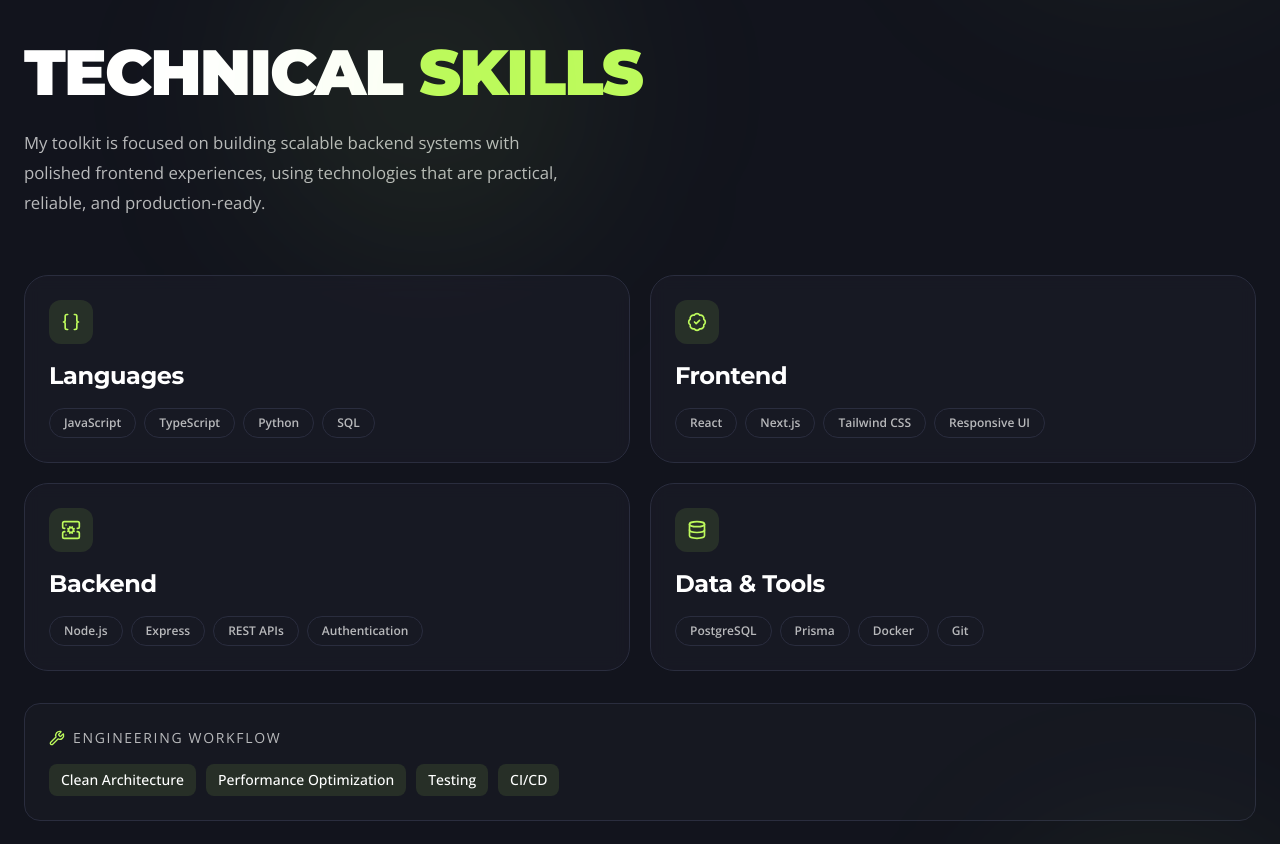
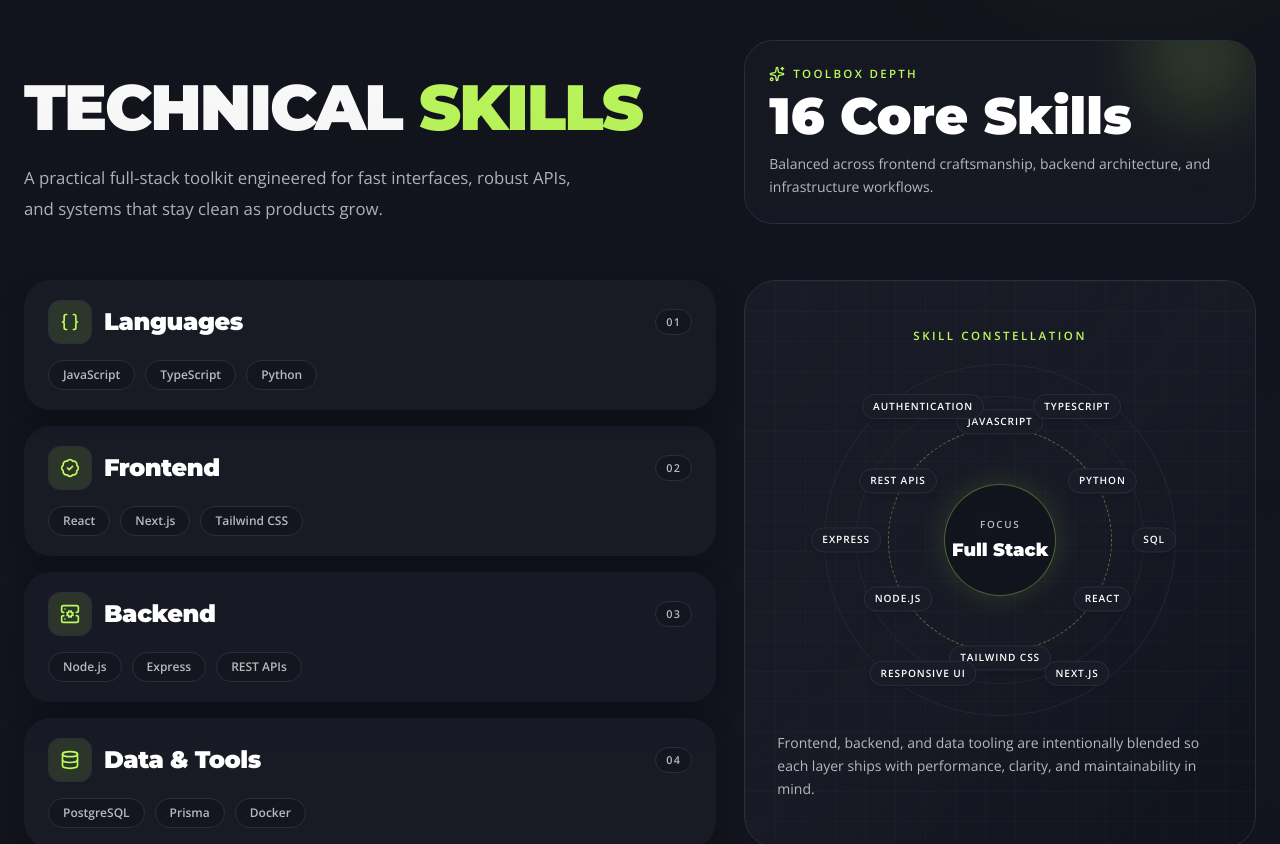
Before and after one commit to Bendifallah-Rami/rami-portfolio-v2, a Next.js app: page / in a window 1280 px wide. Shown: the part 3520-4364 px from the top of the page. Built offline with nearby package versions, Linux system fonts and the light colour scheme.

Commit message:
fix: reorder imports and enhance Skills component layout for improved readability and functionality

```diff
--- a/src/components/sections/skills.jsx
+++ b/src/components/sections/skills.jsx
@@ -1,7 +1,7 @@
 'use client';
 
 import { useMemo } from 'react';
-import { Braces, Database, ServerCog, Wrench, BadgeCheck } from 'lucide-react';
+import { BadgeCheck, Braces, Database, ServerCog, Sparkles, Wrench } from 'lucide-react';
 import {
   SiDocker,
   SiExpress,
@@ -41,6 +41,18 @@
   SiGit,
 };
 
+const toCalcOffset = (value) => {
+  const rounded = Math.round(value * 1000) / 1000;
+  const normalized = Object.is(rounded, -0) ? 0 : rounded;
+  const abs = Math.abs(normalized);
+  const valueText = Number.isInteger(abs)
+    ? String(abs)
+    : abs.toFixed(3).replace(/\.?0+$/, '');
+  const operator = normalized < 0 ? '-' : '+';
+
+  return `${operator} ${valueText}px`;
+};
+
 export default function Skills() {
   const loopLogos = useMemo(() => {
     return skillLoopItems.map(({ label, icon, color }) => {
@@ -58,69 +70,178 @@
     });
   }, []);
 
+  const totalSkills = useMemo(() => {
+    return skillGroups.reduce((count, group) => count + group.skills.length, 0);
+  }, []);
+
+  const orbitSkills = useMemo(() => {
+    const flattened = skillGroups.flatMap(({ title, skills }) =>
+      skills.map((skill) => ({ skill, title }))
+    );
+
+    if (!flattened.length) return [];
+
+    const maxItems = Math.min(flattened.length, 12);
+
+    return flattened.slice(0, maxItems).map((item, index) => {
+      const angle = ((Math.PI * 2) / maxItems) * index - Math.PI / 2;
+      const radius = index % 2 === 0 ? 118 : 154;
+      const x = Math.cos(angle) * radius;
+      const y = Math.sin(angle) * radius;
+
+      return {
+        ...item,
+        xOffset: toCalcOffset(x),
+        yOffset: toCalcOffset(y),
+      };
+    });
+  }, []);
+
   return (
     <section
       id="skills"
-      className="relative py-16 md:py-24 [font-family:var(--font-body)]"
+      className="relative overflow-hidden py-16 md:py-24 [font-family:var(--font-body)]"
     >
-      <div className="pointer-events-none absolute top-0 left-1/3 h-72 w-72 -translate-x-1/2 rounded-full bg-(--color-accent)/10 blur-[110px]" />
-      <div className="pointer-events-none absolute bottom-0 right-0 h-64 w-64 rounded-full bg-(--color-accent)/10 blur-[100px]" />
+      <div className="pointer-events-none absolute inset-0 bg-linear-to-b from-transparent via-(--color-surface)/15 to-transparent" />
 
       <div className="container mx-auto px-6">
-        <div className="mb-14 max-w-4xl">
+        <div className="mb-14 grid gap-7 lg:grid-cols-[1.15fr_0.85fr] lg:items-end">
+          <div>
             <h2 className="m-0 mb-6 leading-none [font-family:var(--font-display)] text-[clamp(2.2rem,5vw,4.5rem)] font-black tracking-[-0.03em] text-white">
               TECHNICAL <span className="text-(--color-accent)">SKILLS</span>
             </h2>
             <p className="m-0 max-w-[58ch] text-[1.05rem] leading-[1.8] text-(--color-muted)">
-            My toolkit is focused on building scalable backend systems with polished frontend experiences,
-            using technologies that are practical, reliable, and production-ready.
+              A practical full-stack toolkit engineered for fast interfaces, robust APIs, and
+              systems that stay clean as products grow.
             </p>
           </div>
 
-        <div className="grid gap-5 sm:grid-cols-2">
-          {skillGroups.map(({ title, icon, skills }) => {
+          <aside className="hidden md:block relative overflow-hidden rounded-[1.8rem] border border-(--color-border) bg-(--color-surface)/55 p-6 backdrop-blur-xl">
+            <div className="pointer-events-none absolute -top-10 right-0 h-28 w-28 rounded-full bg-(--color-accent)/20 blur-2xl" />
+            <div className="relative">
+              <div className="mb-2 flex items-center gap-2 text-[0.72rem] font-semibold uppercase tracking-[0.2em] text-(--color-accent)">
+                <Sparkles className="h-4 w-4" />
+                Toolbox Depth
+              </div>
+              <p className="m-0 [font-family:var(--font-display)] text-[clamp(2.1rem,4vw,3.2rem)] font-black leading-none text-white">
+                {String(totalSkills).padStart(2, '0')} Core Skills
+              </p>
+              <p className="mt-3 mb-0 text-sm leading-relaxed text-(--color-muted)">
+                Balanced across frontend craftsmanship, backend architecture, and infrastructure
+                workflows.
+              </p>
+            </div>
+          </aside>
+        </div>
+
+        <div className="grid gap-7 lg:grid-cols-[1.15fr_0.85fr] lg:items-stretch">
+          <div className="relative space-y-4">
+            {skillGroups.map(({ title, icon, skills }, index) => {
               const Icon = iconMap[icon] || Braces;
+
               return (
                 <article
                   key={title}
-                className="rounded-3xl border border-(--color-border) bg-(--color-surface)/70 p-6 backdrop-blur-sm"
+                  className="group relative overflow-hidden rounded-[1.65rem] bg-(--color-surface)/75 px-5 py-5 shadow-[0_14px_30px_rgba(0,0,0,0.24)] sm:px-6"
                 >
-                <div className="mb-4 flex h-11 w-11 items-center justify-center rounded-xl bg-(--color-accent)/10">
+                  <div className="relative">
+                    <div className="mb-4 flex items-center gap-3">
+                      <div className="inline-flex h-11 w-11 items-center justify-center rounded-xl border border-(--color-border) bg-(--color-accent)/12">
                         <Icon className="h-5 w-5 text-(--color-accent)" />
                       </div>
-                <h3 className="mb-4 [font-family:var(--font-display)] text-2xl font-bold tracking-[-0.02em] text-white">
+                      <h3 className="m-0 [font-family:var(--font-display)] text-[1.35rem] font-extrabold tracking-[-0.02em] text-white sm:text-[1.5rem]">
                         {title}
                       </h3>
-                <div className="flex flex-wrap gap-2">
-                  {skills.map((skill) => (
+                      <span className="ml-auto rounded-full border border-(--color-border) bg-black/15 px-2.5 py-1 text-[0.68rem] font-bold uppercase tracking-[0.12em] text-(--color-muted)">
+                        {String(index + 1).padStart(2, '0')}
+                      </span>
+                    </div>
+
+                    <div className="flex flex-wrap gap-2.5">
+                      {skills.slice(0, 3).map((skill) => (
                         <span
                           key={skill}
-                      className="rounded-full border border-(--color-border) bg-transparent px-3.5 py-1.5 text-xs font-semibold text-(--color-muted)"
+                          className="rounded-full border border-(--color-border) bg-black/15 px-3.5 py-1.5 text-xs font-semibold text-(--color-muted) transition-[border-color,color,transform] duration-250 hover:-translate-y-0.5 hover:border-(--color-accent)/50 hover:text-white"
                         >
                           {skill}
                         </span>
                       ))}
+                    </div>
                   </div>
                 </article>
               );
             })}
           </div>
 
-        <div className="mt-8 rounded-2xl border border-(--color-border) bg-(--color-surface)/50 p-6">
-          <div className="mb-4 flex items-center gap-2 text-sm uppercase tracking-[0.12em] text-(--color-muted)">
+          <aside className="hidden lg:flex relative overflow-hidden rounded-4xl border border-(--color-border) bg-linear-to-br from-(--color-surface)/90 via-(--color-surface)/75 to-[#10131c]/95 p-6 sm:p-8 flex-col">
+            <div className="pointer-events-none absolute inset-0 bg-[linear-gradient(rgba(255,255,255,0.04)_1px,transparent_1px),linear-gradient(90deg,rgba(255,255,255,0.04)_1px,transparent_1px)] bg-size-[30px_30px] opacity-50" />
+            <div className="relative flex-1 flex flex-col items-center justify-center">
+              <p className="m-0 text-[0.72rem] font-semibold uppercase tracking-[0.22em] text-(--color-accent)">
+                Skill Constellation
+              </p>
+
+              <div className="relative mx-auto mt-5 h-80 w-80 max-w-full sm:h-88 sm:w-88">
+                <div className="absolute inset-0 rounded-full border border-(--color-border)/70" />
+                <div className="absolute inset-8 rounded-full border border-(--color-border)/60" />
+                <div className="absolute inset-16 rounded-full border border-dashed border-(--color-accent)/40 animate-[spin_24s_linear_infinite]" />
+
+                <div className="absolute top-1/2 left-1/2 flex h-28 w-28 -translate-x-1/2 -translate-y-1/2 flex-col items-center justify-center rounded-full border border-(--color-accent)/35 bg-(--color-dark)/85 text-center shadow-[0_0_30px_rgba(189,250,92,0.14)] backdrop-blur-md">
+                  <span className="text-[0.62rem] font-semibold uppercase tracking-[0.16em] text-(--color-muted)">
+                    Focus
+                  </span>
+                  <span className="mt-1 [font-family:var(--font-display)] text-lg font-black text-white">
+                    Full Stack
+                  </span>
+                </div>
+
+                {orbitSkills.map(({ skill, title, xOffset, yOffset }) => (
+                  <span
+                    key={`${title}-${skill}`}
+                    className="absolute top-1/2 left-1/2 rounded-full border border-(--color-border) bg-(--color-surface)/95 px-2.5 py-1 text-[0.63rem] font-semibold uppercase tracking-[0.09em] text-white shadow-md"
+                    style={{ transform: `translate(calc(-50% ${xOffset}), calc(-50% ${yOffset}))` }}
+                  >
+                    {skill}
+                  </span>
+                ))}
+              </div>
+
+              <p className="m-0 mt-4 text-sm leading-relaxed text-(--color-muted)">
+                Frontend, backend, and data tooling are intentionally blended so each layer ships
+                with performance, clarity, and maintainability in mind.
+              </p>
+            </div>
+          </aside>
+        </div>
+
+        <div className="hidden lg:block mt-9 overflow-hidden rounded-[1.8rem] border border-(--color-border) bg-(--color-surface)/55 p-6 sm:p-8">
+          <div className="mb-5 flex items-center gap-2 text-sm uppercase tracking-[0.12em] text-(--color-muted)">
             <Wrench className="h-4 w-4 text-(--color-accent)" />
             Engineering Workflow
           </div>
-          <div className="flex flex-wrap gap-2.5">
-            {workflowSkills.map((item) => (
+
+          <ol className="grid gap-3 md:grid-cols-2 xl:grid-cols-4">
+            {workflowSkills.map((item, index) => (
+              <li
+                key={item}
+                className="group relative overflow-hidden rounded-2xl border border-(--color-border) bg-black/15 px-4 py-4"
+              >
+                <div className="pointer-events-none absolute -right-6 -top-8 h-16 w-16 rounded-full bg-(--color-accent)/15 blur-xl transition-opacity duration-300 group-hover:opacity-100" />
+                <span className="text-[0.66rem] font-bold uppercase tracking-[0.15em] text-(--color-accent)">
+                  {String(index + 1).padStart(2, '0')}
+                </span>
+                <p className="m-0 mt-2 [font-family:var(--font-display)] text-[1rem] font-bold text-white">
+                  {item}
+                </p>
+
+                {index !== workflowSkills.length - 1 && (
                   <span
-                key={item}
-                className="rounded-lg bg-(--color-accent)/10 px-3 py-1.5 text-sm font-medium text-white"
-              >
-                {item}
-              </span>
+                    className="pointer-events-none absolute top-1/2 -right-3 hidden h-px w-6 -translate-y-1/2 bg-(--color-accent)/40 xl:block"
+                    aria-hidden="true"
+                  />
+                )}
+              </li>
             ))}
-          </div>
+          </ol>
         </div>
       </div>
 
```
Lines whose indentation alone changed are shown as unchanged.
